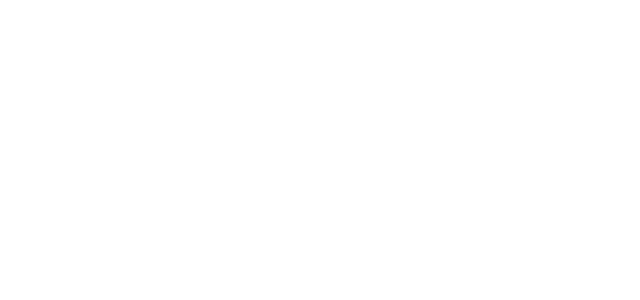
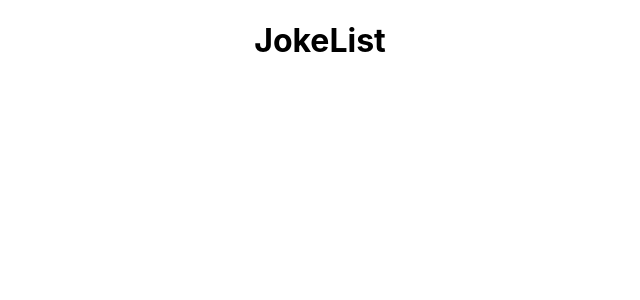
Before and after one commit to jainharsh21/Cheesy-Peasy, a React (Create React App) app: page / in a window 1280 px wide. Shown: the top 300 px of the page, without its empty margins (320-960 px from the left). Built offline with nearby package versions, Linux system fonts and the light colour scheme.

Commit message:
create joke list component/added axios depenedency

```diff
--- a/package.json
+++ b/package.json
@@ -6,6 +6,7 @@
     "@testing-library/jest-dom": "^4.2.4",
     "@testing-library/react": "^9.5.0",
     "@testing-library/user-event": "^7.2.1",
+    "axios": "^0.19.2",
     "react": "^16.13.1",
     "react-dom": "^16.13.1",
     "react-scripts": "3.4.1"
--- a/src/App.js
+++ b/src/App.js
@@ -1,8 +1,13 @@
 import React from "react";
 import "./App.css";
+import JokeList from "./JokeList";
 
 function App() {
-  return <div className="App"></div>;
+  return (
+    <div className="App">
+      <JokeList />
+    </div>
+  );
 }
 
 export default App;
--- /dev/null
+++ b/src/JokeList.js
@@ -0,0 +1,13 @@
+import React, { Component } from "react";
+
+class JokeList extends Component {
+  render() {
+    return (
+      <div>
+        <h1>JokeList</h1>
+      </div>
+    );
+  }
+}
+
+export default JokeList;
```
Also changed, not shown: 1 other file (tests, documents, lock files or other folders).
